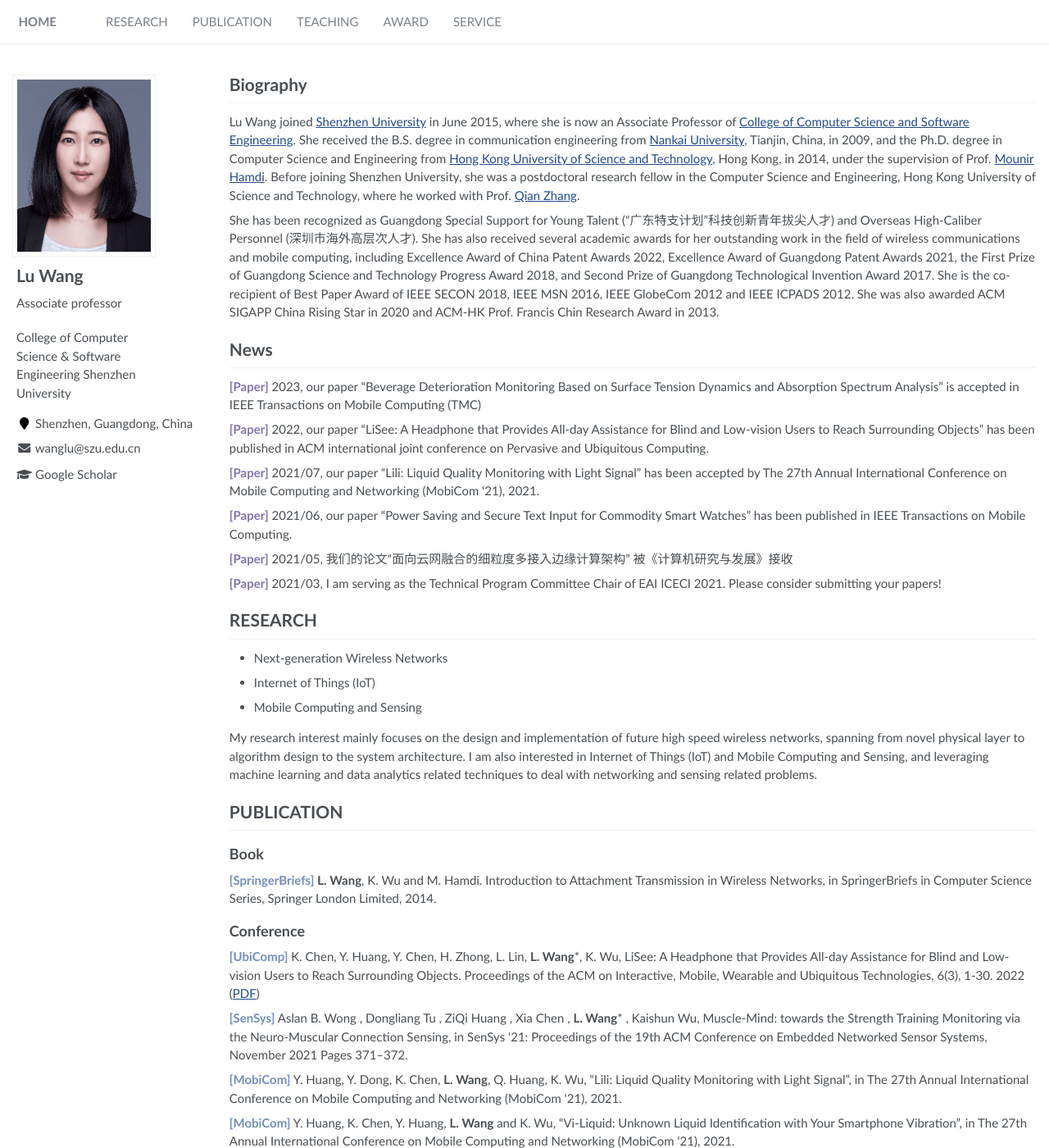
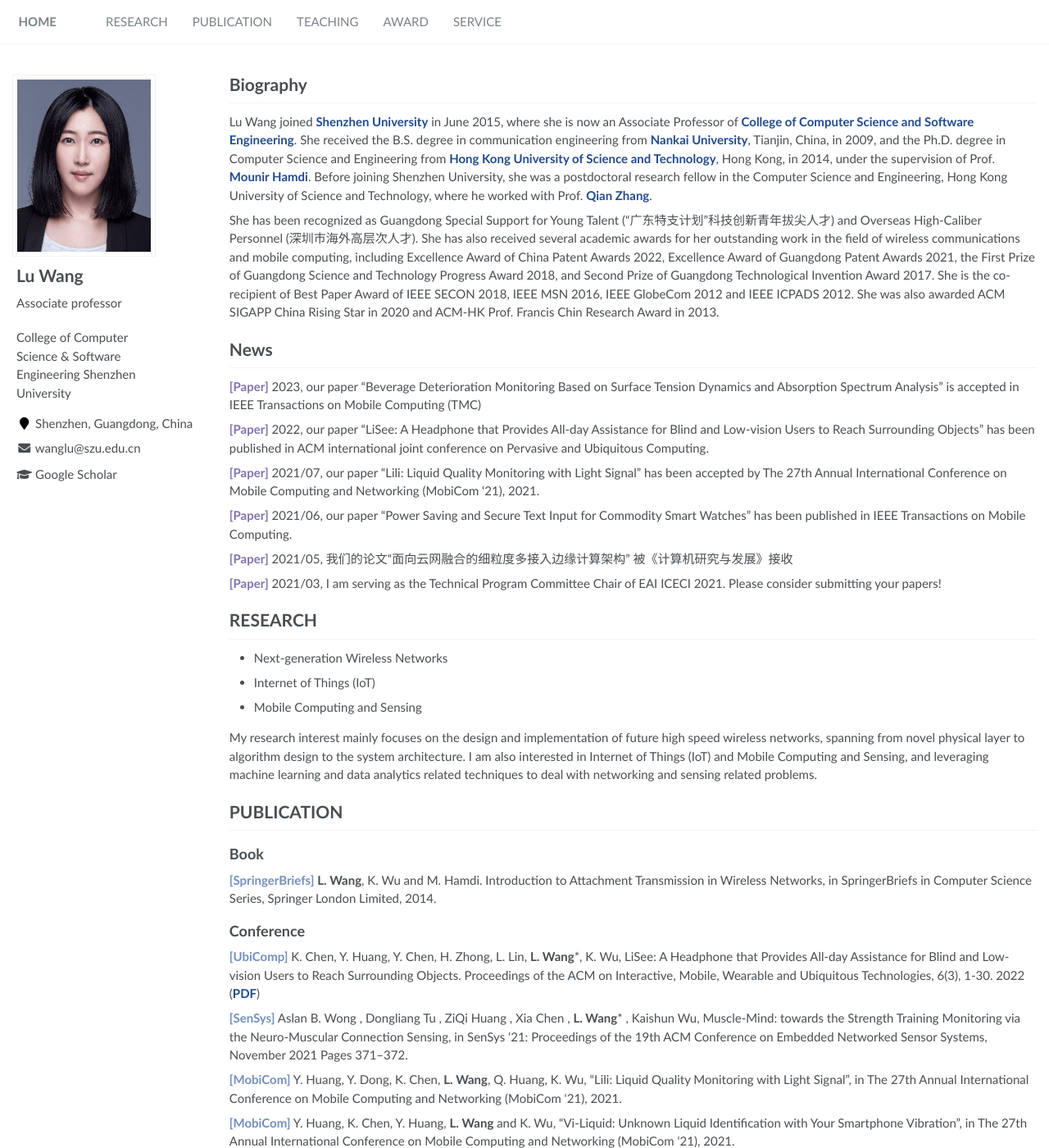
Before and after one commit to luwang-szu/luwang-szu.github.io, a Jekyll site: the page built from _pages/about.md, in a window 1280 px wide and 1400 px high. Shown: the whole window at 82% size. Built offline with Jekyll 4.4.1, drawn with Linux system fonts in a browser that asks for light colours.

Commit message:
Update _page.scss

```diff
--- a/_sass/_page.scss
+++ b/_sass/_page.scss
@@ -84,8 +84,8 @@
   }
 
   a {
-    text-decoration: underline;
-
+    text-decoration: None;
+    font-weight: 600;
     &:hover {
       text-decoration: underline;
 
```
